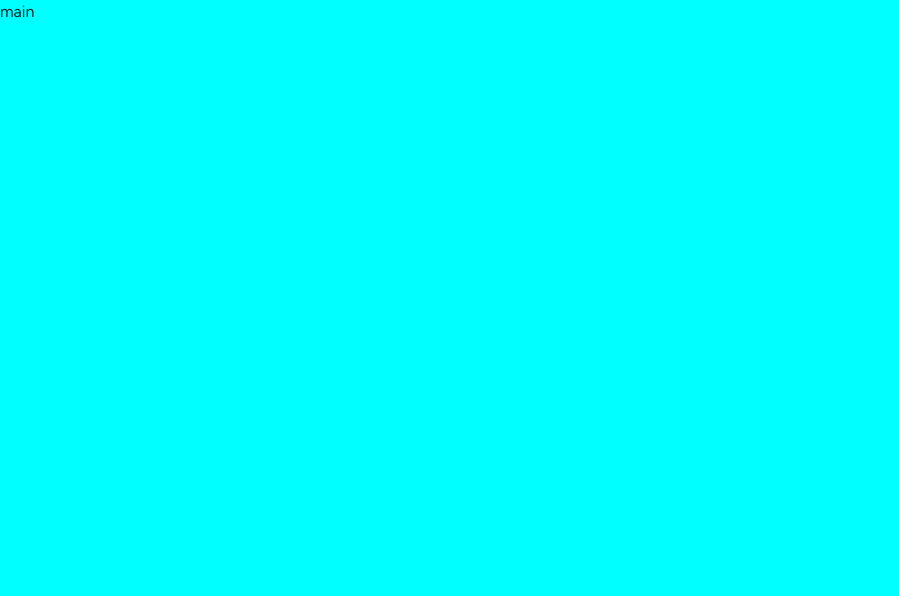
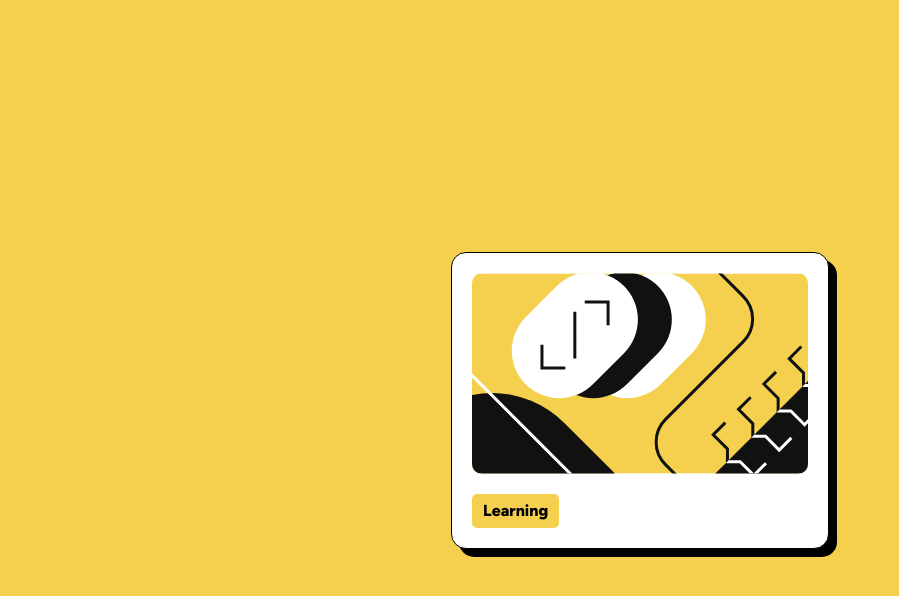
Before and after one commit to JesusVeraPompa/Frontend-Mentor-02-Blog-preview-card, a plain HTML site: page index.html in a window 1280 px wide. Shown: the whole page, without its empty margins (0-899 px from the left). Drawn offline with nearby package versions, Linux system fonts and the light colour scheme.

Commit message:
1.2 developing the background, the card, the image and the button

```diff
--- a/assets/css/main.css
+++ b/assets/css/main.css
@@ -33,6 +33,41 @@ main {
     flex-grow: 1;
     background-color: aqua;
     font-family: Figtree;
+    display: flex;
+    flex-direction: column;
+    align-items: center;
+    justify-content: center;
+    background-color: #f5cf4e;
+}
+main > .row {
+    background-color: white;
+    padding: 20px;
+    border-radius: 15px;
+    border: 1px solid black;
+    -webkit-box-shadow: 8px 8px 0px 0px rgba(0, 0, 0, 1);
+    -moz-box-shadow: 8px 8px 0px 0px rgba(0, 0, 0, 1);
+    box-shadow: 8px 8px 0px 0px rgba(0, 0, 0, 1);
+}
+main > .row > .col {
+    display: flex;
+    flex-direction: column;
+    /* align-items: center;
+    justify-content: center; */
+    padding: 0 !important;
+}
+main > .row > .col > .img-col > img {
+    /*width: 100%;*/
+    object-fit: contain;
+    border-radius: 10px;
+}
+.button-col>.btn{
+    margin-top: 20px;
+    padding: 4px 10px;
+    border-radius: 5px;
+    background-color: #f5cf4e;
+    color: black;
+    text-decoration: none;
+    font-family: Figtree-ExtraBold;
 }
 /*--------------------------------------- Footer Styles ---------------------------------------*/
 
--- a/index.html
+++ b/index.html
@@ -21,7 +21,18 @@
             <!------------------------------- Header ------------------------------->
 
             <!------------------------------- Main --------------------------------->
-            <main>main</main>
+            <main>
+                <div class="row">
+                    <div class="col">
+                        <div class="img-col">
+                            <img src="./assets/img/illustration-article.svg" alt="" />
+                        </div>
+                        <div class="button-col">
+                            <button type="button" class="btn">Learning</button>
+                        </div>
+                    </div>
+                </div>
+            </main>
             <!------------------------------- Footer ------------------------------->
 
         </div>
```
